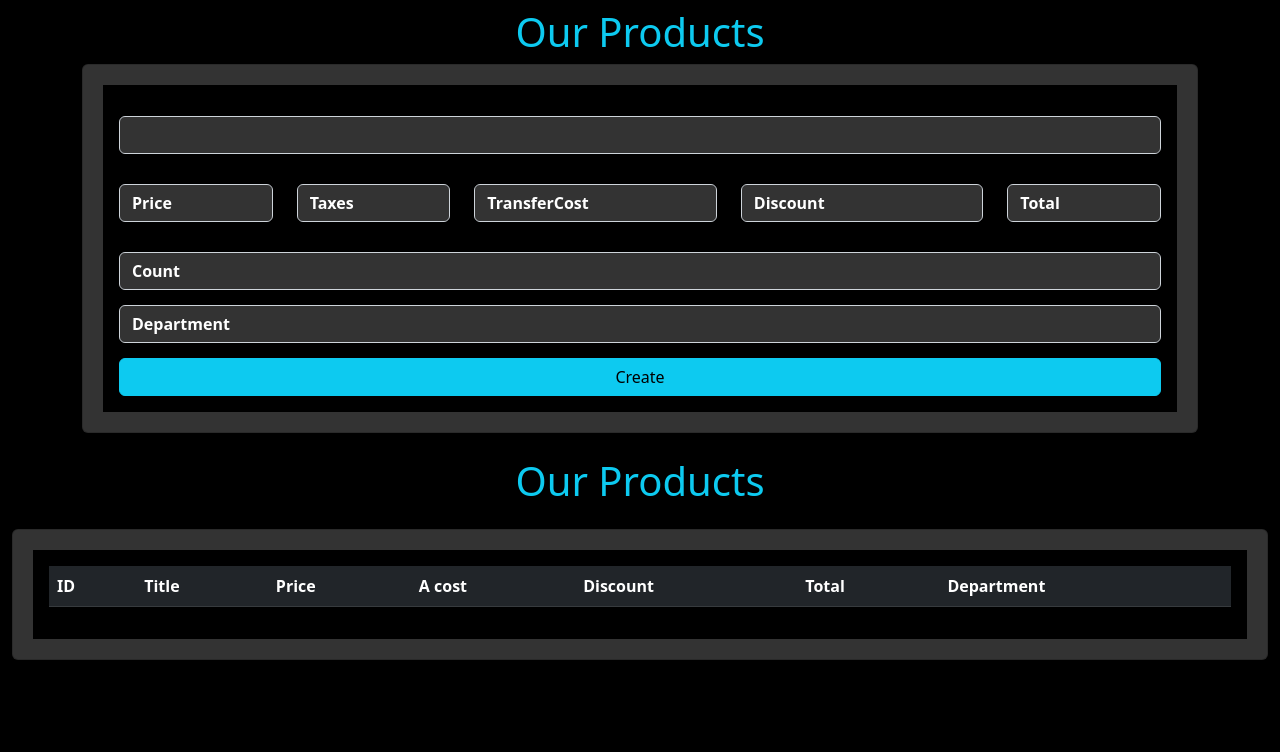
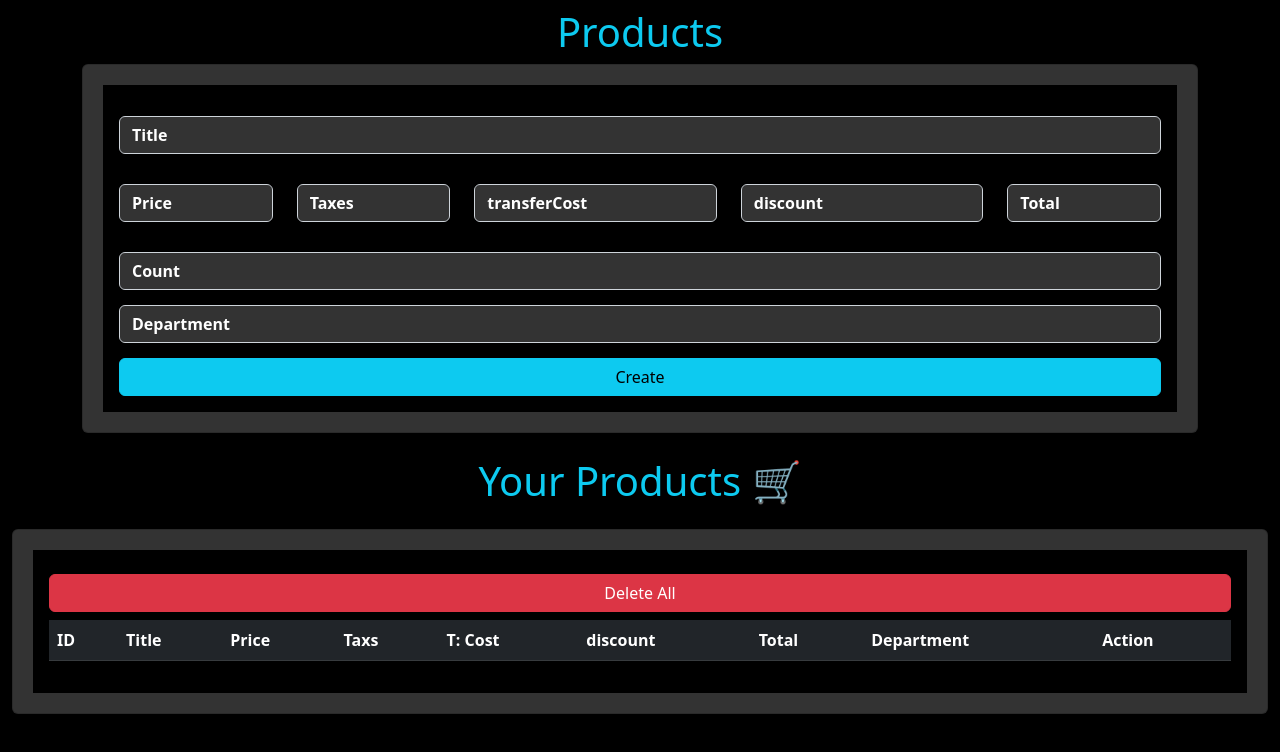
Before and after one commit to DrakeSr001/Task3, a plain HTML site: page index.html in a window 1280 px wide. Drawn offline with nearby package versions, Linux system fonts and the light colour scheme.

Commit message:
index.html

```diff
--- a/index.html
+++ b/index.html
@@ -1,61 +1,47 @@
 <!DOCTYPE html>
-<html lang="en">
-
 <head>
     <title>Document</title>
-
-    <!-- Bootstrap CSS-->
-    <link rel="stylesheet" href="https://cdn.jsdelivr.net/npm/bootstrap@5.2.3/dist/css/bootstrap.min.css">
-
-    <!--  Font icons Css-->
-    <link rel="stylesheet" href="https://cdn.jsdelivr.net/npm/bootstrap-icons@1.10.2/font/bootstrap-icons.css"
-        integrity="sha384-b6lVK+yci+bfDmaY1u0zE8YYJt0TZxLEAFyYSLHId4xoVvsrQu3INevFKo+Xir8e" crossorigin="anonymous">
-
-    <!-- -->
+    <link rel="stylesheet" href="https://cdn.jsdelivr.net/npm/bootstrap@5.2.3/dist/css/bootstrap.min.css" integrity="sha384-rbsA2VBKQhggwzxH7pPCaAqO46MgnOM80zW1RWuH61DGLwZJEdK2Kadq2F9CUG65" crossorigin="anonymous">
+    <link rel="stylesheet" href="https://cdn.jsdelivr.net/npm/bootstrap-icons@1.10.3/font/bootstrap-icons.css">
     <link rel="stylesheet" href="style.css">
 </head>
 
 <body>
 
-    <h1 class="text-center text-info my-2">Our Products</h1>
+    <h1 class="text-center text-info my-2"> Products </h1>
     <div class="container">
         <div class="card">
             <div class="card-body">
                 <div class="form-group">
-                    <input type="text" id="title" placerholder="Title" class="form-control">
+                    <input type="text" id="title" placeholder="Title" class="form-control">
                 </div>
                 <div class="row" id="cost">
                     <div class="col-md-2">
                         <div class="form-group">
-                            <input type="text" id="price" placeholder="Price" class="form-control">
+                            <input id="price" type="number" placeholder="Price" class="form-control">
                         </div>
                     </div>
-
                     <div class="col-md-2">
                         <div class="form-group">
-                            <input type="text" id="tax" placeholder="Taxes" class="form-control">
+                            <input id="tax" type="number" placeholder="Taxes" class="form-control">
                         </div>
                     </div>
-
                     <div class="col-md-3">
                         <div class="form-group">
-                            <input type="text" id="Tcost" placeholder="TransferCost" class="form-control">
+                            <input id="Tcost" type="number" placeholder="transferCost" class="form-control">
                         </div>
                     </div>
-
                     <div class="col-md-3">
                         <div class="form-group">
-                            <input type="text" id="discount" placeholder="Discount" class="form-control">
+                            <input id="discound" type="number" placeholder="discount" class="form-control">
                         </div>
                     </div>
-
                     <div class="col-md-2">
                         <div class="form-group">
-                            <input type="text" id="total" readonly placeholder="Total" class="form-control">
+                            <input type="number" id="total" readonly placeholder="Total" class="form-control">
                         </div>
                     </div>
                 </div>
-
                 <div class="form-group">
                     <input type="text" id="count" placeholder="Count" class="form-control">
                 </div>
@@ -64,40 +50,41 @@
                 </div>
 
                 <div class="d-grid">
-                    <button class="btn btn-info" id="btnCreate"> Create</button>
+                    <button  id="btnCreate" class="btn btn-info"> Create </button>
+                </div>
+            </div>
+        </div>
     </div>
 
 
-            </div>
-
-
-
-
-
-        </div>
-    </div>
-
-    <h1 class="text-center text-info my-4">Our Products</h1>
+    <h1 class="text-center text-info my-4 "> Your Products 🛒 </h1>
     <div class="container-fluid">
         <div class="card">
             <div class="card-body">
+            <div class="d-grid my-2">
+                <button id="deleteAllBtn" class="none btn btn-danger "> Delete All <span id="spanDeleteBtn">  </span>  </button>
+            </div>
                 <table class="table table-dark">
                     <tr>
                         <th>ID</th>
                         <th>Title</th>
                         <th>Price</th>
-                    <th>A cost</th>
-                    <th>Discount</th>
+                        <th>Taxs</th>
+                        <th>T: Cost</th>
+                        <th>discount</th>
                         <th>Total</th>
                         <th>Department</th>
+                        <th colspan="2">Action</th>
+                    </tr>
+                    <tbody id="tableBody">
 
-                </tr>
+                    </tbody>
                 </table>
-
             </div>
         </div>
     </div>
 
+    <script src="./script.js"> </script>
 </body>
 
 </html>
```
Lines whose indentation alone changed are shown as unchanged.
